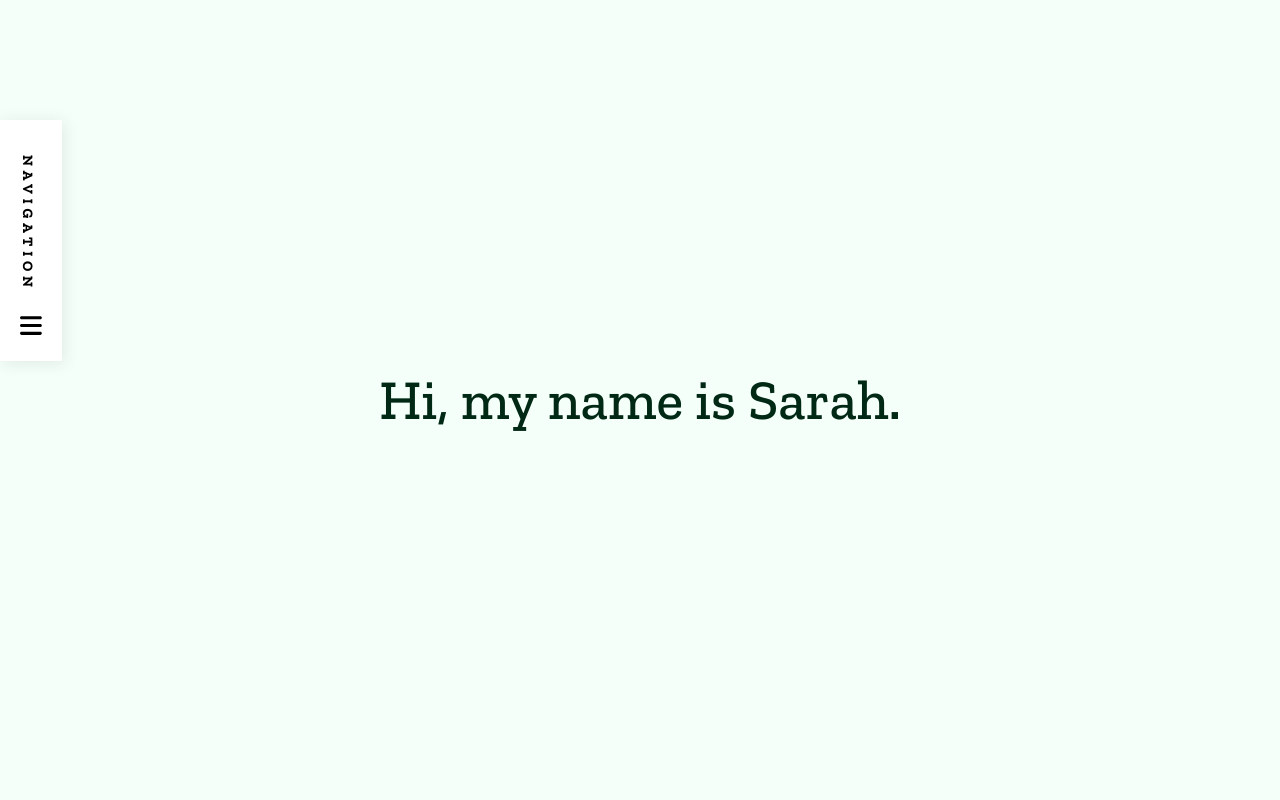
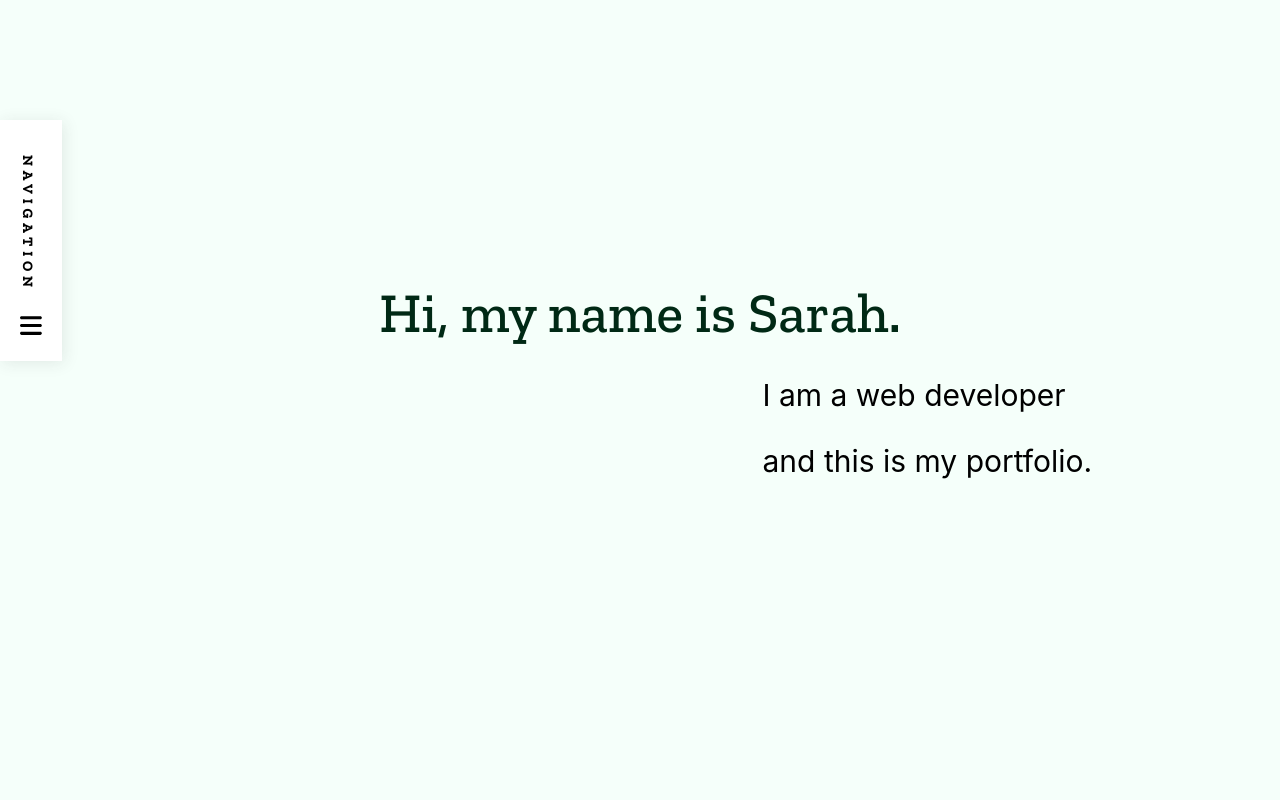
Before and after one commit to SarahIrons/SarahIronsPortfolio, a React (Create React App) app: page / in a window 1280 px wide. Shown: the top 800 px of the page. Built offline with nearby package versions, Linux system fonts and the light colour scheme.

Commit message:
feat: setting up React router

```diff
--- a/package.json
+++ b/package.json
@@ -14,6 +14,7 @@
     "react": "^18.2.0",
     "react-dom": "^18.2.0",
     "react-intersection-observer": "^9.8.0",
+    "react-router-dom": "^6.22.3",
     "react-scripts": "5.0.1",
     "sass": "^1.70.0",
     "web-vitals": "^2.1.4"
--- a/src/App.js
+++ b/src/App.js
@@ -1,40 +1,25 @@
+import { BrowserRouter, Routes, Route } from "react-router-dom";
 import './App.scss';
+import Home from './Pages/Home';
+import Contact from './Pages/Contact';
+import Layout from './Pages/Layout';
 
-import { FontAwesomeIcon } from '@fortawesome/react-fontawesome';
-import { faLinkedin,faSquareGithub} from  "@fortawesome/free-brands-svg-icons";
-import { faEnvelope} from '@fortawesome/free-solid-svg-icons';
 
-import ContentSection from './components/ContentSection';
-import NavigationPanel from './components/Navigation';
-import RevealEffect from './components/RevealEffect';
 
 
 
 function App() {
   return (
   <>
-    <NavigationPanel/>
-    <ContentSection id="about">
-      <h1>Hi, my name is Sarah.</h1>
+ <BrowserRouter>
+      <Routes>
+        <Route path="/" element={<Layout />}>
+          <Route index element={<Home />} />
+          <Route path="contact" element={<Contact />} />
 
-    </ContentSection>
-    <ContentSection id="work" className="two"><h1>I'm a web developer.</h1>
-    <p></p></ContentSection>
-    <ContentSection id="skills" className="three"><h1>My training included:</h1>
-
-      <RevealEffect listItems={["HTML", "CSS", "JavaScript", "Python","SQLite","jQuery","React","Bootstrap","Sass"]} />
-
-
-    </ContentSection>
-
-    <ContentSection id="contact" className="four">
-      <h1>Here is how to reach me:</h1>
-      <ul id="contact-info">
-        <li><a href = "mailto: sarahirons11@gmail.com"><FontAwesomeIcon icon={faEnvelope}/></a></li>
-        <li><a href="https://www.linkedin.com/in/sarah-e-irons/"><FontAwesomeIcon icon={faLinkedin}/></a></li>
-        <li><a href="https://github.com/SarahIrons"><FontAwesomeIcon icon={faSquareGithub}/></a></li>
-      </ul>
-   </ContentSection>
+        </Route>
+      </Routes>
+    </BrowserRouter>
   </>
   );
 }
--- a/src/App.scss
+++ b/src/App.scss
@@ -113,3 +113,16 @@ h1 {
   a{ color:rgb(90, 46, 193);}
 
 }
+#about{
+  .reveal-effect{
+    margin-inline-end: 0;
+  }
+  .reveal-effect__item{
+    padding-inline: 25% 0;
+    text-align: left;
+    text-transform: none;
+  }
+  .reveal-effect__text {
+    animation-duration: 2.5s;
+  }
+}
--- /dev/null
+++ b/src/Pages/Contact.js
@@ -0,0 +1,5 @@
+const Contact = () => {
+    return <h1>Contact Me</h1>;
+  };
+
+  export default Contact;
--- /dev/null
+++ b/src/Pages/Home.js
@@ -0,0 +1,36 @@
+import { FontAwesomeIcon } from "@fortawesome/react-fontawesome";
+import ContentSection from "../components/ContentSection";
+import RevealEffect from "../components/RevealEffect";
+import { faEnvelope } from "@fortawesome/free-solid-svg-icons";
+import { faLinkedin, faSquareGithub } from "@fortawesome/free-brands-svg-icons";
+
+const Home = () => {
+    return (
+        <>
+    <ContentSection id="about">
+    <h1>Hi, my name is Sarah.</h1>
+    <RevealEffect listItems={["I am a web developer", "and this is my portfolio."]} />
+
+  </ContentSection>
+  <ContentSection id="work" className="two"><h1>I'm a web developer.</h1>
+  <p></p></ContentSection>
+  <ContentSection id="skills" className="three"><h1>My training included:</h1>
+
+    <RevealEffect listItems={["HTML", "CSS", "JavaScript", "Python","SQLite","jQuery","React","Bootstrap","Sass"]} />
+
+
+  </ContentSection>
+
+  <ContentSection id="contact" className="four">
+    <h1>Here is how to reach me:</h1>
+    <ul id="contact-info">
+      <li><a href = "mailto: sarahirons11@gmail.com"><FontAwesomeIcon icon={faEnvelope}/></a></li>
+      <li><a href="https://www.linkedin.com/in/sarah-e-irons/"><FontAwesomeIcon icon={faLinkedin}/></a></li>
+      <li><a href="https://github.com/SarahIrons"><FontAwesomeIcon icon={faSquareGithub}/></a></li>
+    </ul>
+ </ContentSection>
+ </>
+    )
+  };
+
+  export default Home;
--- /dev/null
+++ b/src/Pages/Layout.js
@@ -0,0 +1,14 @@
+import { Outlet, Link } from "react-router-dom";
+import NavigationPanel from "../components/Navigation";
+
+const Layout = () => {
+  return (
+    <>
+    <NavigationPanel/>
+
+    <Outlet />
+    </>
+  )
+};
+
+export default Layout;
```
Also changed, not shown: 1 other file (tests, documents, lock files or other folders).
